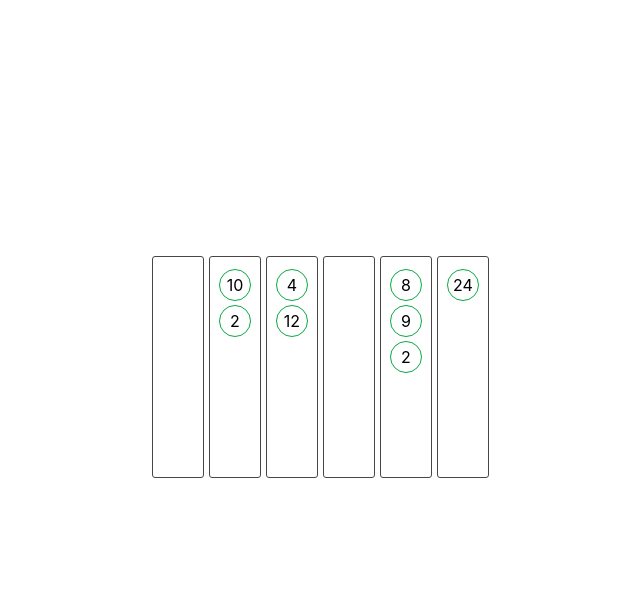
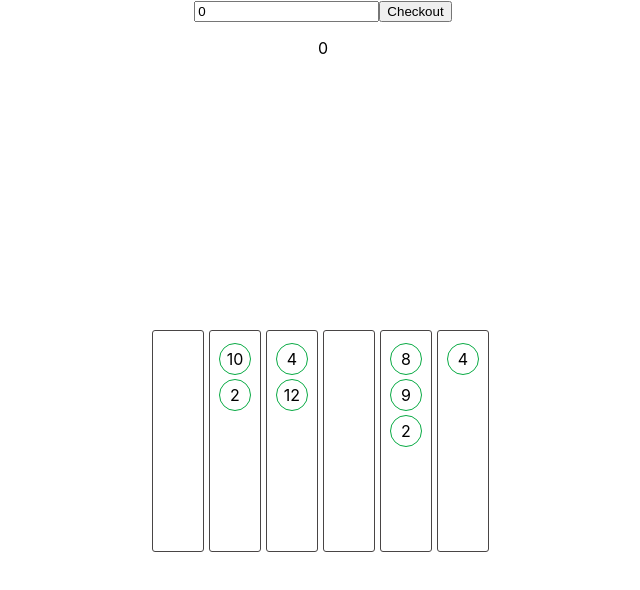
Before and after one commit to msalvatore22/react-challenge-grocery, a React (Create React App) app: page / in a window 1280 px wide. Shown: the top 590 px of the page, without its empty margins (317-957 px from the left). Built offline with nearby package versions, Linux system fonts and the light colour scheme.

Commit message:
Adding shoppers to line with least ammount of items

```diff
--- a/src/App.css
+++ b/src/App.css
@@ -2,6 +2,8 @@
   text-align: center;
   display: flex;
   justify-content: center;
+  flex-direction: column;
+  align-items: center;
 }
 
 .App-logo {
@@ -39,8 +41,12 @@
   }
 }
 
+.grocery-store {
+  display: flex;
+  margin-top: 20%;
+}
+
 .grocery-line {
-  margin-top: 20%;
   margin-right: 5px;
   border: 1px solid rgb(73, 69, 69);
   border-radius: 3px;
--- a/src/App.js
+++ b/src/App.js
@@ -3,11 +3,11 @@ import { useState } from 'react';
 
 const Shopper = (props) => {
   const {items} = props
-  console.log(props)
   return (
     <div className="shopper">{items}</div>
   )
 }
+
 
 function App() {
   const [groceryLine, setGroceryLine] = useState([
@@ -16,11 +16,46 @@ function App() {
     [4, 12],
     [],
     [8, 9, 2],
-    [24]
+    [4]
   ])
+
+  const [checkoutValue, setCheckoutValue] = useState(0)
+
+  const handleCheckout = () => {
+    let currentSum = groceryLine[0];
+    let lineIndex = 0;
+    console.log(currentSum)
+    for(let i = 0; i < groceryLine.length; i++){
+      if(groceryLine[i].length === 0){
+        lineIndex = i
+        break
+      }
+      let sumArr = groceryLine[i].reduce((a, b) => a + b, 0)
+
+      if(currentSum >= sumArr){
+        currentSum = sumArr
+        lineIndex = i
+      }
+    }
+
+    let newGroceryLine = [...groceryLine]
+    newGroceryLine[lineIndex].push(checkoutValue)
+    setGroceryLine([...newGroceryLine])
+
+  }
 
   return (
     <div className="App">
+      <div className="checkout">
+        <input
+          value={checkoutValue}
+          type="number"
+          onChange={e => setCheckoutValue(parseInt(e.currentTarget.value) ? parseInt(e.currentTarget.value) : "")}
+        ></input>
+        <button onClick={() => handleCheckout()}>Checkout</button>
+        <p>{checkoutValue}</p>
+      </div>
+      <div className="grocery-store">
       {groceryLine.map((que, idx) => {
         return (
           <div className="grocery-line">
@@ -30,6 +65,8 @@ function App() {
           </div>
         )
       })}
+      </div>
+
     </div>
   );
 }
```
